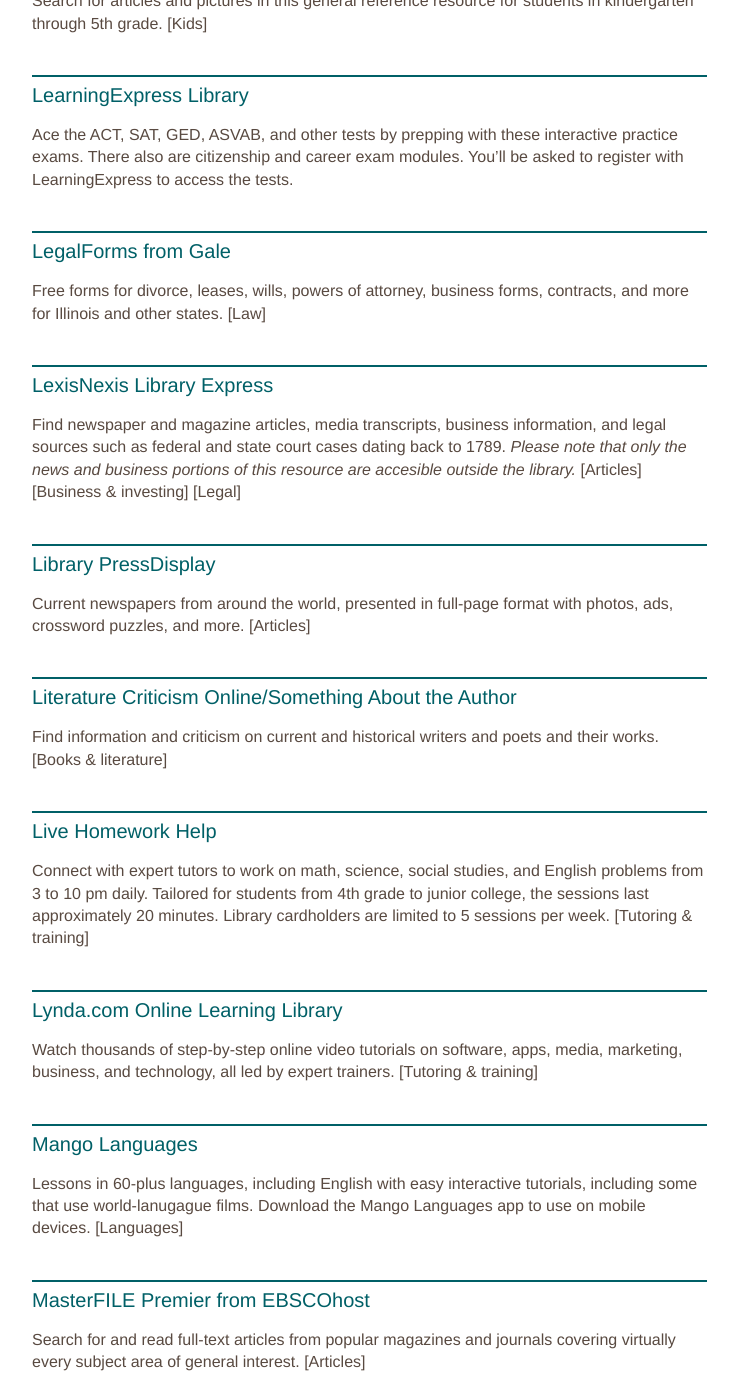
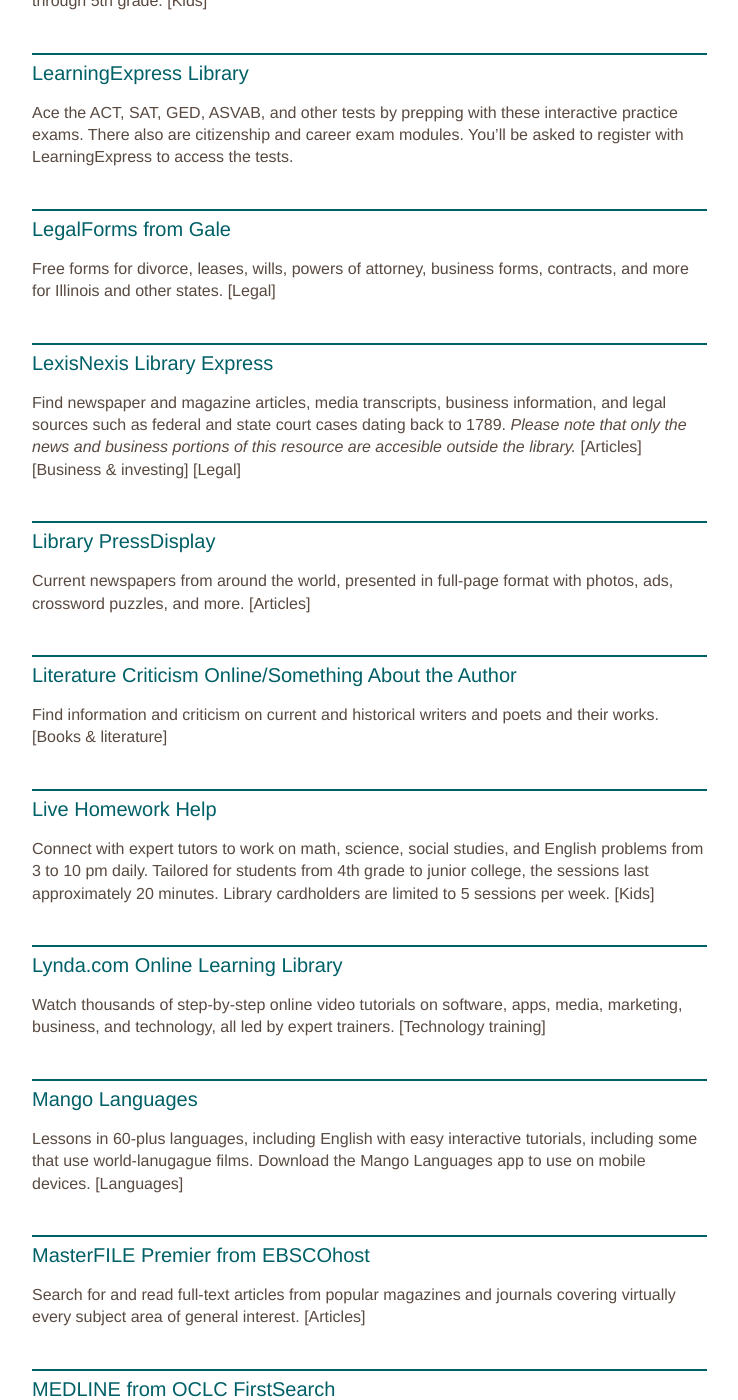
Before and after one commit to skokielibrary/spl-content, a Jekyll site: the page built from _content/bruce/resources--research-topic.markdown, in a window 1280 px wide and 1400 px high, scrolled down 3444 px. Shown: the whole window, without its empty margins (126-864 px from the left). Built offline with Jekyll 4.4.1, drawn with Linux system fonts in a browser that asks for light colours; some of the changed text lies outside the part shown.

Commit message:
Updated resources--research-topic.markdown

```diff
--- a/_content/bruce/resources--research-topic.markdown
+++ b/_content/bruce/resources--research-topic.markdown
@@ -8,13 +8,13 @@ published: true
 [Kids]
 
 ##Ancestry Library Edition
-Search billions of genealogy documents&#8212;including census, military, immigration, and birth and death records&#8212;in this, the library version of Ancestry.com.
+Search billions of genealogy documents&#8212;including census, military, immigration, and birth and death records&#8212;in the library version of Ancestry.com.
 [Genealogy]
 [Available in-library only]
 
 ##Atomic Training
 Watch short video tutorials on popular software applications including Microsoft, Adobe, Apple, and Google products.
-[Tutoring & training]
+[Technology training]
 
 ##Auto Repair Reference Center
 Step-by-step repair procedures, diagnostics, and diagrams for domestic and imported cars from 1954 to today. New technical service bulletins and updates are added regularly.
@@ -101,7 +101,7 @@ Ace the ACT, SAT, GED, ASVAB, and other tests by prepping with these interactive
 
 ##LegalForms from Gale
 Free forms for divorce, leases, wills, powers of attorney, business forms, contracts, and more for Illinois and other states.
-[Law]
+[Legal]
 
 ##LexisNexis Library Express
 Find newspaper and magazine articles, media transcripts, business information, and legal sources such as federal and state court cases dating back to 1789. _Please note that only the news and business portions of this resource are accesible outside the library._
@@ -119,11 +119,11 @@ Find information and criticism on current and historical writers and poets and t
 
 ##Live Homework Help
 Connect with expert tutors to work on math, science, social studies, and English problems from 3 to 10 pm daily. Tailored for students from 4th grade to junior college, the sessions last approximately 20 minutes. Library cardholders are limited to 5 sessions per week.
-[Tutoring & training]
+[Kids]
 
 ##Lynda.com Online Learning Library
 Watch thousands of step-by-step online video tutorials on software, apps, media, marketing, business, and technology, all led by expert trainers.
-[Tutoring & training]
+[Technology training]
 
 ##Mango Languages
 Lessons in 60-plus languages, including English with easy interactive tutorials, including some that use world-lanugague films. Download the Mango Languages app to use on mobile devices.
```
Also changed, not shown: other parts of _content/bruce/resources--research-topic.markdown (+1 -1 lines).
